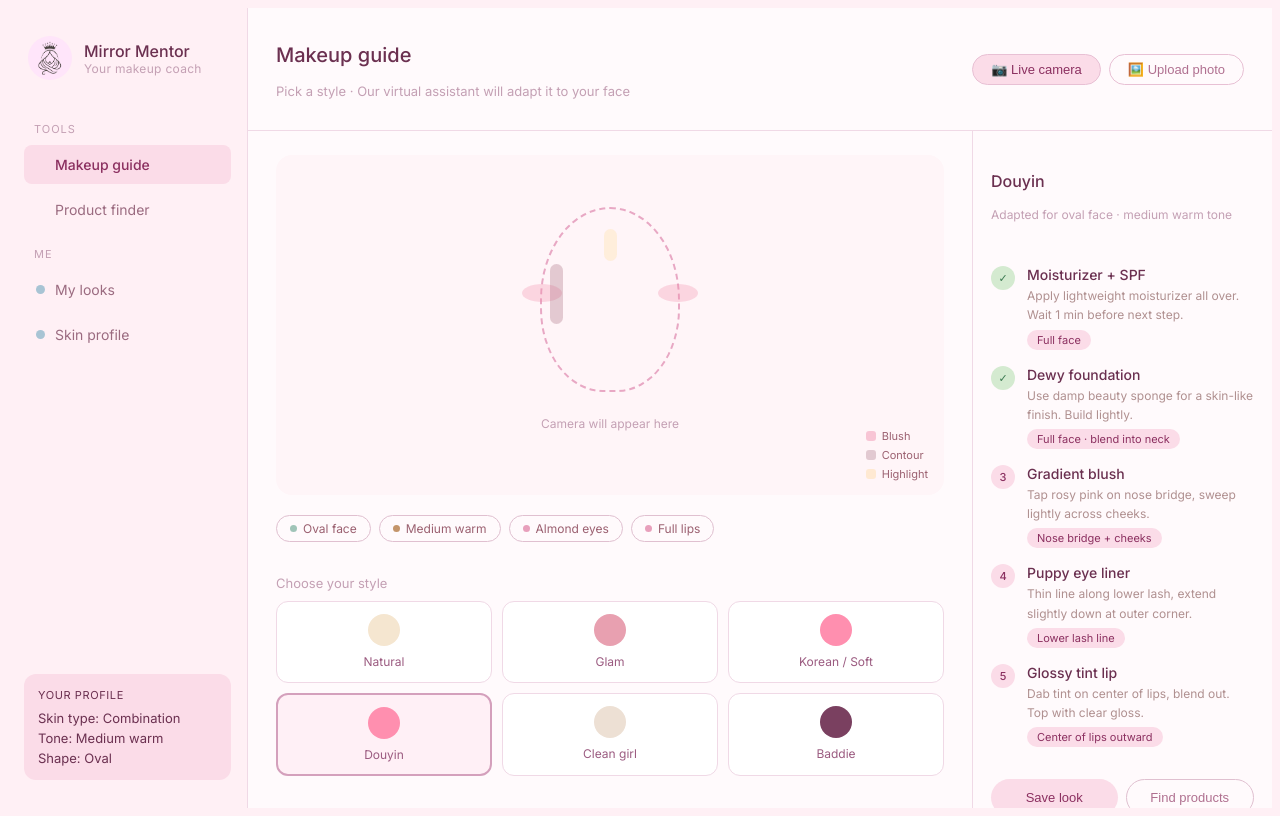
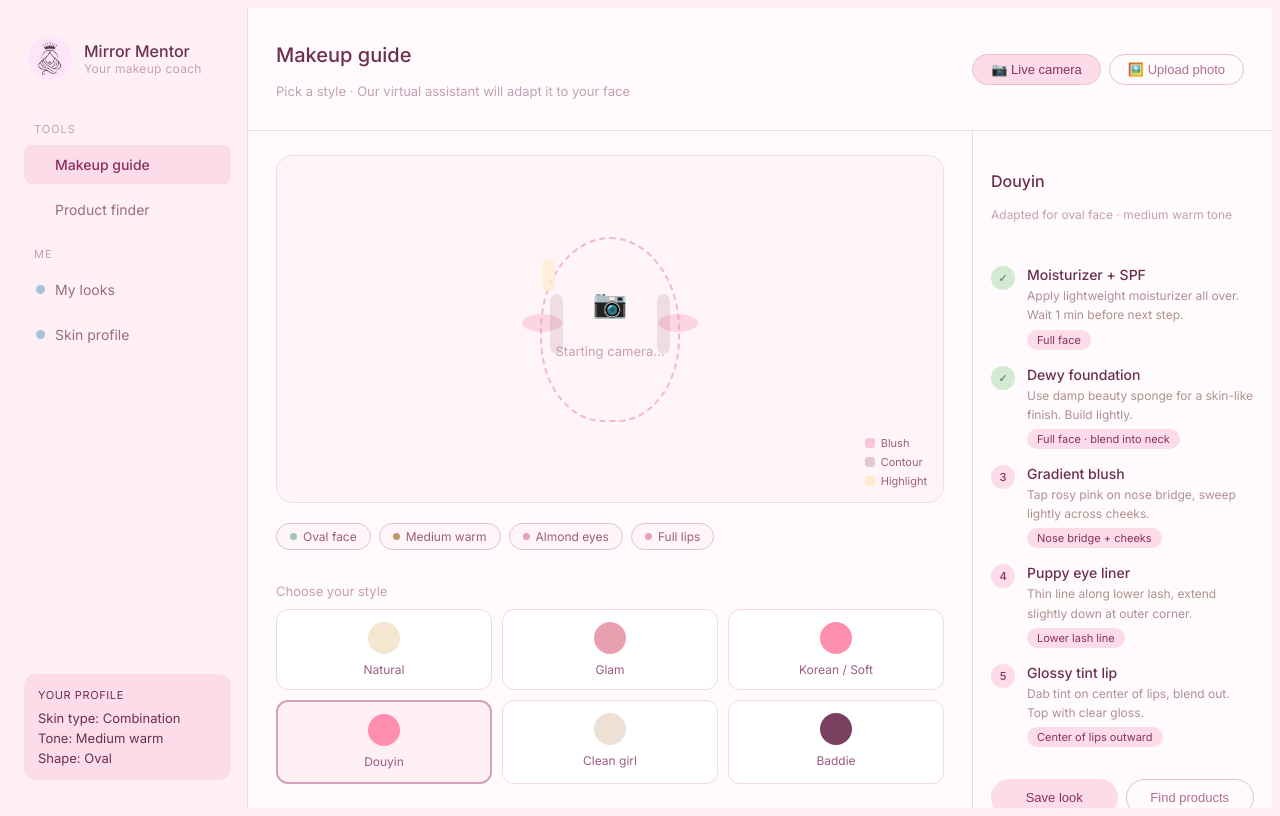
Before and after one commit to evelynph-code/Mirror-Mentor, a React (Vite) app: page / in a window 1280 px wide. Built offline with nearby package versions, Linux system fonts and the light colour scheme; no server answers.

Commit message:
Get camera live

```diff
--- a/src/components/CameraFeed.jsx
+++ b/src/components/CameraFeed.jsx
@@ -0,0 +1,181 @@
+import { useEffect } from "react";
+import { useState } from "react";
+import { useRef } from "react";
+
+
+function CameraFeed({onStreamReady, onCameraToggle}) {
+    const videoRef = useRef(null)
+    const streamRef = useRef(null)
+    const [error, setError] = useState(null)
+    const [loading, setLoading] = useState(true)
+    const [isOn, setIsOn] = useState(true)
+
+    //Start the camera
+    async function startCamera() {
+        setLoading(true)
+        setError(null)
+        try {
+            const stream = await navigator.mediaDevices.getUserMedia({
+                video: {facingMode: 'user'},
+                audio: false,
+            })
+            streamRef.current = stream
+            //Attach the stream to video element
+            if (videoRef.current) {
+                videoRef.current.srcObject = stream
+                videoRef.current.play()
+
+            if (onStreamReady) onStreamReady(videoRef.current)
+            }
+            setLoading(false)
+            setIsOn(true)
+            if (onCameraToggle) onCameraToggle(true)
+        } catch (err) {
+            setError('Could not access camera. Please allow camera permission.')
+            setLoading(false)
+        }
+    }
+
+    //Stop the camera
+    function stopCamera() {
+        if (streamRef.current) {
+            streamRef.current.getTracks().forEach(track => track.stop())
+            streamRef.current = null
+        }
+        if (videoRef.current) {
+            videoRef.current.srcObject = null
+        }
+        setIsOn(false)
+        if (onCameraToggle) onCameraToggle(false)
+        setLoading(false)
+    }
+
+    //Toggle between on and off
+    function toggleCamera() {
+        if (isOn) {
+            stopCamera()
+        } else {
+            startCamera()
+        }
+    }
+
+    useEffect(() => {
+        startCamera()
+
+        //Cleanup: stop the camera stream when component unmounts
+        return () => {
+            if (streamRef.current) {
+                streamRef.current.getTracks().forEach(track => track.stop())
+            }
+        }
+    }, [])
+
+    return (
+        <div style={{
+            width: '100%',
+            height: '100%',
+            borderRadius: '16px',
+            overflow: 'hidden',
+            position: 'relative',
+            backgroundColor: '#fff5f8',
+        }}>
+
+            {/* Loading state */}
+            {loading && (
+                <div style={{
+                    position: 'absolute', inset: 0,
+                    display: 'flex', alignItems: 'center', justifyContent: 'center',
+                    flexDirection: 'column', gap:'10px',
+                }}>
+                    <div style={{fontSize: '28px'}}>📷</div>
+                    <p style={{ fontSize: '13px', color: '#c4a0b4'}}>Starting camera...</p>
+                </div>
+            )}
+
+            {/* Error state */}
+            {error && (
+                <div style={{
+                    position: 'absolute', inset: 0,
+                    display: 'flex', alignItems: 'center', justifyContent: 'center',
+                    flexDirection: 'column', gap: '10px', padding: '20px', textAlign:'center',
+                }}>
+                    <div style={{ fontSize: '28px'}}>🚫</div>
+                    <p style={{fontSize: '13px', color: '#c4a0b4'}}>{error}</p>
+                    <button
+                    onClick={startCamera}
+                    style={{
+                        fontSize: '13px', padding: '8px 20px',
+                        borderRadius: '20px', border: '1px solid #e8c0d4',
+                        backgroundColor: '#fbdce8', color: '#8b3060', cursor: 'pointer',
+                    }}>
+                        Try again
+                    </button>
+                </div>
+            )}
+
+            {/* Camera off state */}
+            {!isOn && !loading && !error && (
+                <div style={{
+                    position: 'absolute', inset: 0,
+                    display: 'flex', alignItems: 'center', justifyContent: 'center',
+                    flexDirection: 'column', gap: '10px',
+                    backgroundColor: '#fff5f8',
+                }}>
+                    <div style={{fontSize: '36px'}}>📷</div>
+                    <p style={{fontSize: '13px', color: '#c4a0b4'}}>Camera is off</p>
+                    <button
+                    onClick={startCamera}
+                    style={{
+                        fontSize: '13px', padding: '8px 20px',
+                        borderRadius: '20px', border: 'none',
+                        backgroundColor: '#fbdce8', color: '#8b3060', cursor: 'pointer',
+                    }}>
+                        Turn on camera
+                    </button>
+                </div>
+            )}
+
+            {/* The actual camera feed (mirror horizontally) */}
+            <video
+            ref={videoRef}
+            style={{
+                width: '100%',
+                height: '100%',
+                objectFit: 'cover',
+                transform: 'scaleX(-1)',
+                display: isOn && !loading && !error ? 'block' : 'none',
+            }}
+            playsInline
+            muted
+            />
+
+            {/*Stop / Start button - only shows when camera is on */}
+            {isOn && !loading && !error && (
+                <button
+                onClick={toggleCamera}
+                style={{
+                    position: 'absolute',
+                    bottom: '14px',
+                    left: '14px',
+                    fontSize: '12px',
+                    padding: '6px 14px',
+                    borderRadius: '20px',
+                    border: 'none',
+                    backgroundColor: 'rgba(0,0,0,0.35)',
+                    color: 'white',
+                    cursor: 'pointer',
+                    backdropFilter: 'blur(4px)',
+                    display: 'flex',
+                    alignItems: 'center',
+                    gap: '6px',
+                    zIndex: 50,
+                }}>
+                    <span style={{fontSize: '10px'}}>▫️</span> Stop camera
+                </button>
+            )}
+
+        </div>
+    )
+}
+
+export default CameraFeed
--- a/src/pages/MakeupGuide.jsx
+++ b/src/pages/MakeupGuide.jsx
@@ -1,4 +1,5 @@
 import { useState } from "react"
+import CameraFeed from "../components/CameraFeed"
 
 const MAKEUP_STYLES = [
     {id: 'natural', label: 'Natural', color: '#F5E6D0'},
@@ -15,6 +16,8 @@ function MakeupGuide() {
 
     //Track which makeup style is currently selected
     const [selectedStyle, setSelectedStyle] = useState('douyin')
+
+    const [cameraOn, setCameraOn] = useState(true)
 
     return (
         <div style={{display: 'flex', flexDirection: 'column', height: '100vh'}}>
@@ -76,44 +79,64 @@ function MakeupGuide() {
                     {/* Camera / Upload frame */}
                     <div style={{
                         backgroundColor:' #fff5f8',
-                        border: '1px solid 3f0d9e6',
+                        border: '1px solid #f0d9e6',
                         borderRadius: '16px',
-                        height: '340px',
+                        height: '480px',
+                        position: 'relative',
+                        overflow: 'hidden',
+                    }}>
+
+                        {/* Show live camera or upload prompt based on mode */}
+                        {inputMode === 'camera' ? (
+                            <CameraFeed onStreamReady={(video) => console.log('Camera ready!', video)}
+                            onCameraToggle={(status) => setCameraOn(status)} />
+                        ) : (
+                            <div style={{
+                                height: '100%',
                                 display: 'flex',
-                        flexDirection: 'column',
-                        alignItems: 'center',
-                        justifyContent: 'center',
-                        gap: '12px',
-                        position: 'relative',
+                                flexDirection: 'column', alignItems: 'center', justifyContent: 'center', gap: '12px',
                             }}>
+                                <div style={{fontSize: '36px'}}>🖼️</div>
+                                <p style={{fontSize:'13px', color: '#c4a0b4'}}>Upload your photo here</p>
+                                <button style={{
+                                    fontSize: '13px', padding: '8px 20px',
+                                    borderRadius: '20px', border: '1px solid #e8c0d4',
+                                    backgroundColor: '#fbdce8', color: '#8b3060', cursor: 'pointer',
+                                }}>
+                                    Choose photo
+                                </button>
+                            </div>
+                        )}
+
                         {/* Face oval outline - placeholder for real camera late */}
+                        {inputMode === 'camera' && cameraOn && (
                             <div style={{
-                            width: '140px',
-                            height: '185px',
-                            border: '2px dashed #e8a8c4',
+                                position: 'absolute', inset: 0, pointerEvents: 'none',
+                                display: 'flex', flexDirection: 'column',
+                                alignItems: 'center', justifyContent: 'center',
+                            }}>
+                                <div style={{
+                                    width: '140px', height:'185px',
+                                    border: '2px dashed rgba(242, 169, 196, 0.8)',
                                     borderRadius: '50% 50% 45% 45%',
-                            display: 'flex',
-                            alignItems: 'center',
-                            justifyContent: 'center',
                                     position: 'relative',
                                 }}>
                                     {/* Blush overlay */}
-                            <div style={{position: 'absolute', width: '40px', height: '18px', backgroundColor: 'rgba(240, 140, 170, 0.30', borderRadius: '50%', left: '-20px', top:'75px'}} />
-                            <div style={{position: 'absolute', width: '40px', height: '18px', backgroundColor: 'rgba(240, 140, 170, 0.30', borderRadius: '50%', right: '-20px', top:'75px'}} />
+                                    <div style={{position: 'absolute', width: '40px', height: '18px', backgroundColor: 'rgba(240, 140, 170, 0.30)', borderRadius: '50%', left: '-20px', top:'75px'}} />
+                                    <div style={{position: 'absolute', width: '40px', height: '18px', backgroundColor: 'rgba(240, 140, 170, 0.30)', borderRadius: '50%', right: '-20px', top:'75px'}} />
 
                                     {/* Contour overlay */}
-                            <div style={{position: 'absolute', width: '13px', height: '60px', backgroundColor: 'rgba(160, 100, 120, 0.16', borderRadius: '8px', left: '8px', top:'55px'}} />
-                            <div style={{position: 'absolute', width: '13px', height: '60px', backgroundColor: 'rgba(160, 100, 120, 0.16', borderRadius: '8px', left: '8px', top:'55px'}} />
+                                    <div style={{position: 'absolute', width: '13px', height: '60px', backgroundColor: 'rgba(160, 100, 120, 0.16)', borderRadius: '8px', left: '8px', top:'55px'}} />
+                                    <div style={{position: 'absolute', width: '13px', height: '60px', backgroundColor: 'rgba(160, 100, 120, 0.16)', borderRadius: '8px', right: '8px', top:'55px'}} />
 
                                     {/* Highlight overlay */}
-                            <div style={{position: 'absolute', width: '13px', height: '32px', backgroundColor: 'rgba(255, 235, 210, 0.75', borderRadius: '8px',top:'20px'}} />
+                                    <div style={{position: 'absolute', width: '13px', height: '32px', backgroundColor: 'rgba(255, 235, 210, 0.75)', borderRadius: '8px',top:'20px'}} />
                                 </div>
-
-                        <p style={{ fontSize: '12px', color: '#c4a0b4'}}>
-                            {inputMode === 'camera' ? 'Camera will appear here' : 'Upload your photo here'}
-                        </p>
+                            </div>
+                        )}
 
                         {/* Overlay legend */}
+                        {inputMode === 'camera' && cameraOn && (
                             <div style={{position: 'absolute', bottom: '14px', right: '16px', display: 'flex', flexDirection: 'column', gap: '5px'}}>
                                 {[
                                     {color: 'rgba(240,140,170,0.45)', label: 'Blush'},
@@ -126,6 +149,7 @@ function MakeupGuide() {
                                     </div>
                                 ))}
                             </div>
+                        )}
                     </div>
 
                     {/* Face analysis chips - will be populated by gemini */}
@@ -140,7 +164,7 @@ function MakeupGuide() {
                                 display: 'flex', alignItems: 'center', gap: '6px',
                                 fontSize: '12px', padding: '5px 13px',
                                 borderRadius: '20px', border: '1px solid #e0c0d0',
-                                color: '#9b6070', backgroundColor: 'fff5f8',
+                                color: '#9b6070', backgroundColor: '#fff5f8',
                             }}>
                                 <div style={{width: '7px', height: '7px', borderRadius: '50%', backgroundColor: chip.color}} />
                                 {chip.label}
@@ -194,7 +218,7 @@ function MakeupGuide() {
                     flexShrink: 0,
                 }}>
                     <div>
-                        <h3 style={{fontSize: '16px', fontWeight: '500', color: '$6b3050'}}>
+                        <h3 style={{fontSize: '16px', fontWeight: '500', color: '#6b3050'}}>
                             {MAKEUP_STYLES.find(s => s.id === selectedStyle)?.label}
                         </h3>
                         <p style={{fontSize: '12px', color: '#c4a0b4', marginTop: '3px'}}>
```
Lines whose indentation alone changed are shown as unchanged.
